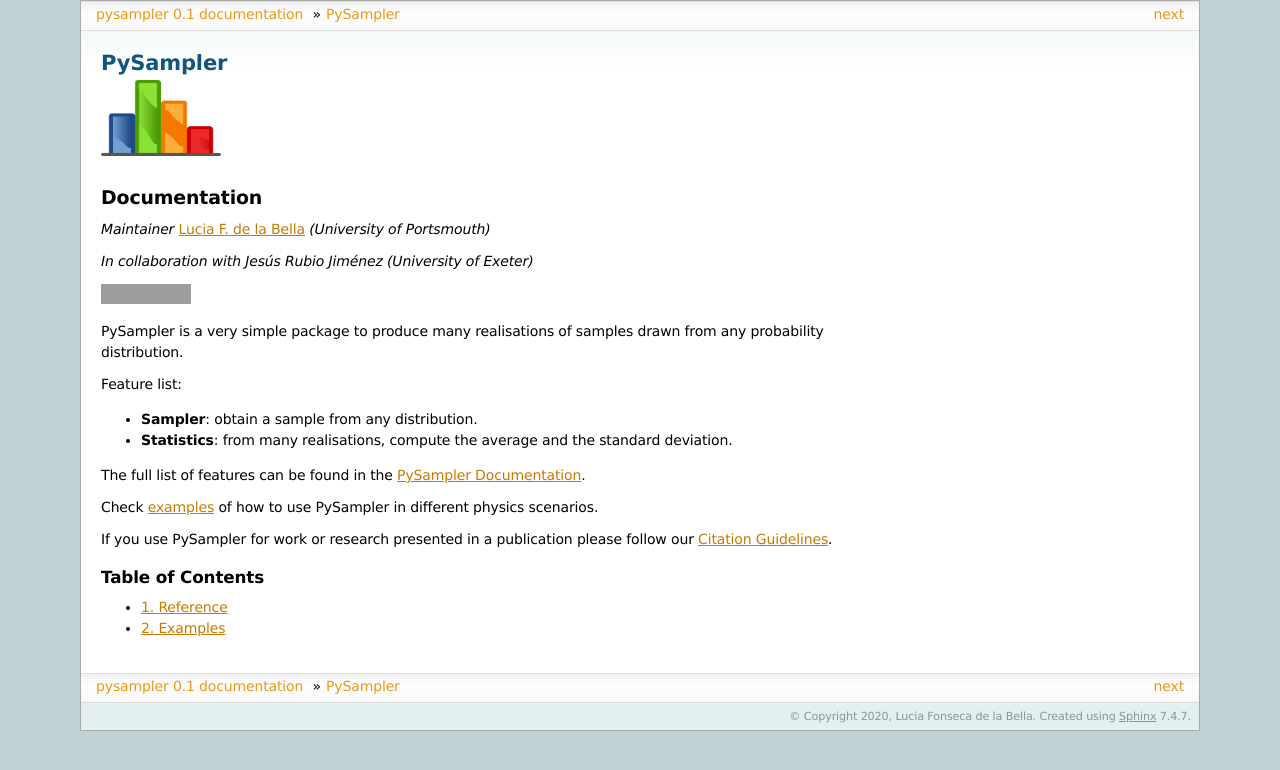
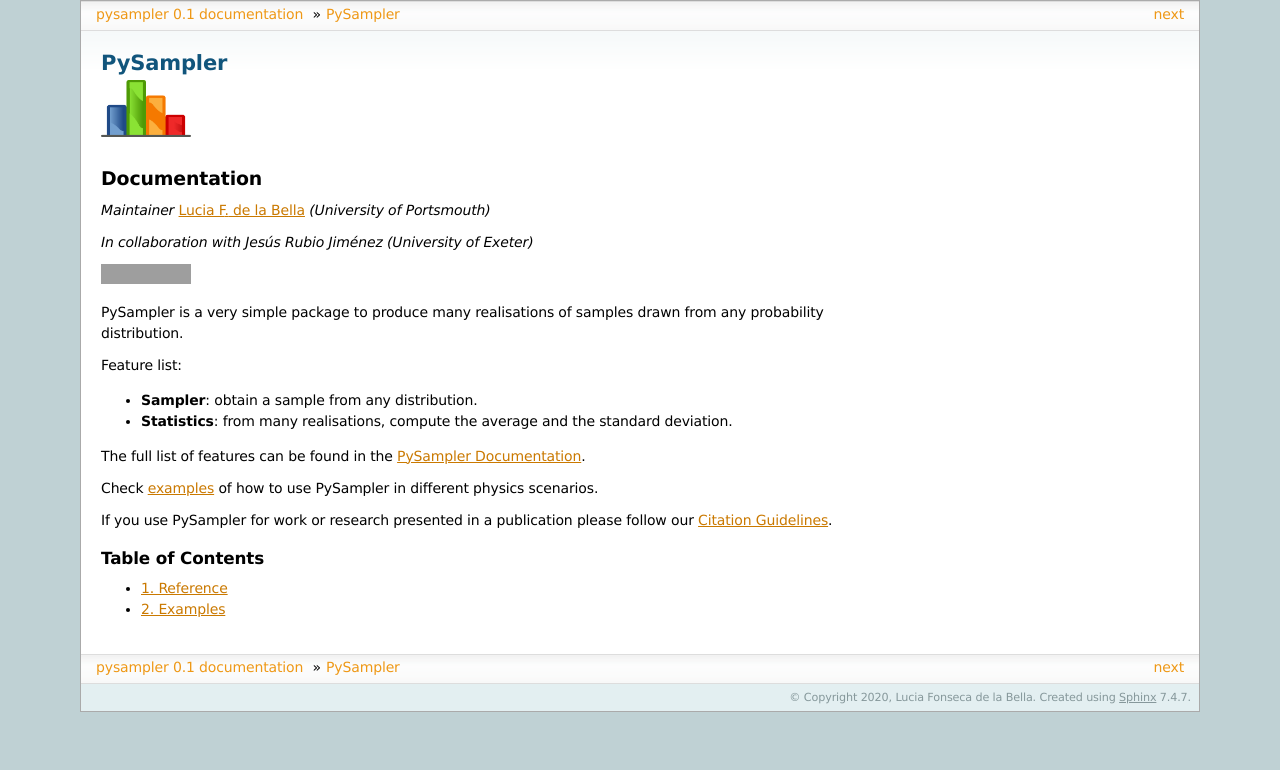
Before and after one commit to Lucia-Fonseca/pysampler, a Sphinx documentation site: the page built from docs/index.rst, in a window 1280 px wide. Shown: the top 770 px of the page. Built offline with Sphinx 7.4.7, drawn with Linux system fonts in a browser that asks for light colours; grey boxes are pictures that could not be loaded.

Commit message:
Update index.rst

```diff
--- a/docs/index.rst
+++ b/docs/index.rst
@@ -4,7 +4,7 @@
 
 .. image:: _static/pysampler.png
    :alt: Logo
-   :width: 120
+   :width: 90
 
 
 Documentation
```
